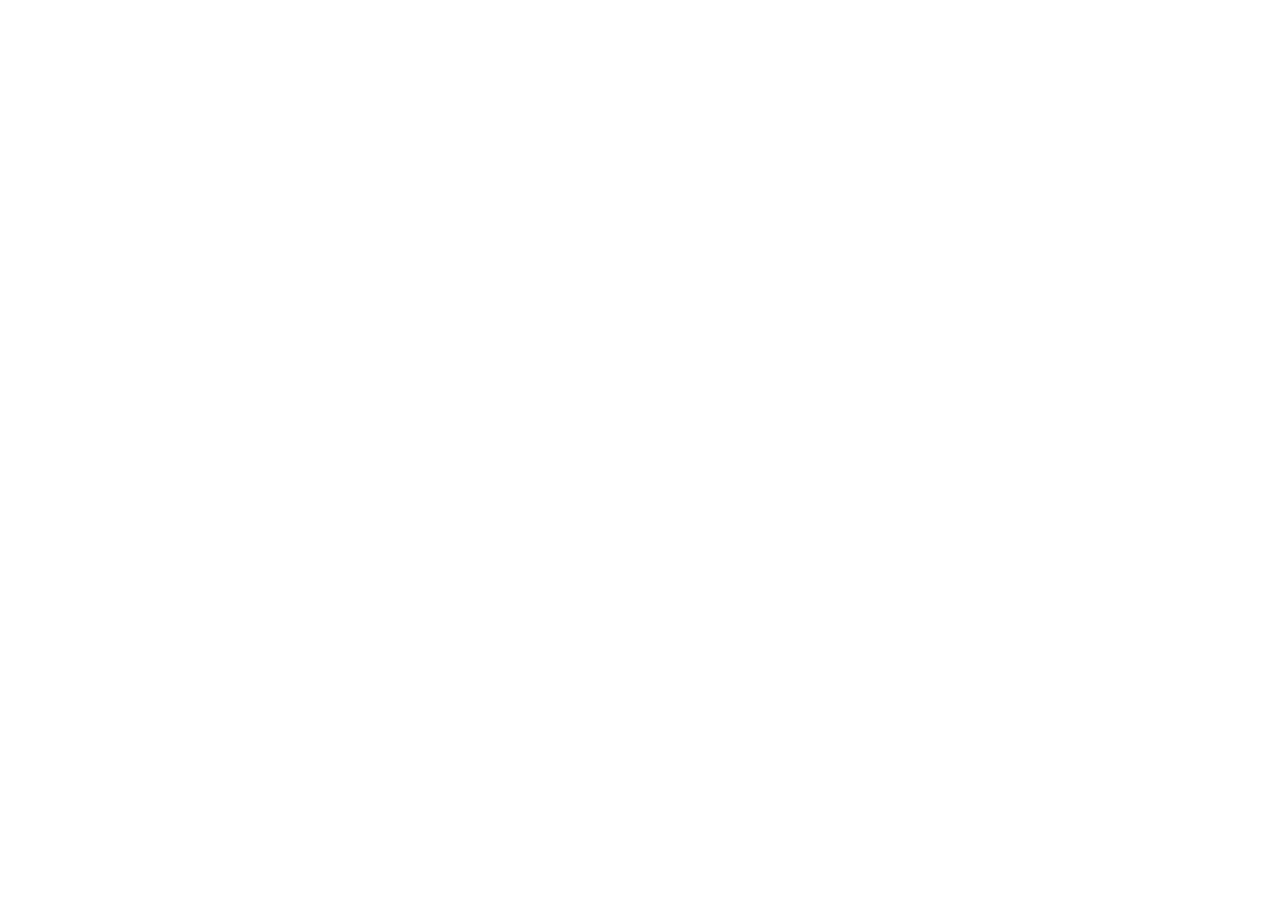
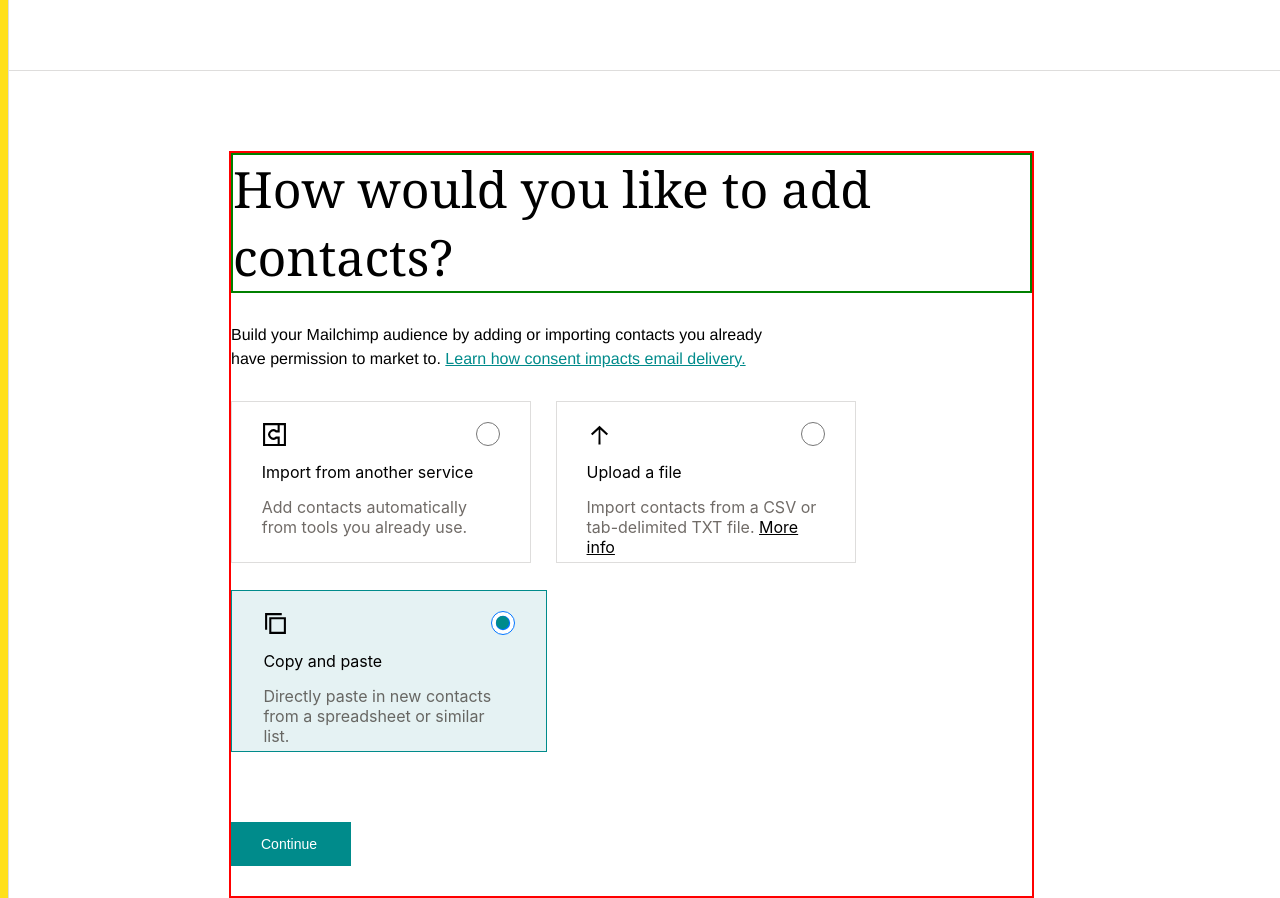
Before and after one commit to shuklabhisekh/Clone-of-Mailchimp, a React (Vite) app: page /signin in a window 1280 px wide. Before the commit the page ends 800 px from the top, so only its background shows below. Built offline with nearby package versions, Linux system fonts and the light colour scheme.

Commit message:
working on Navbar

```diff
--- a/src/component/HomePage/DashboardPage.css
+++ b/src/component/HomePage/DashboardPage.css
@@ -0,0 +1,165 @@
+#contact0{
+    background-color: #ffe01b;
+    --typeface-brand: "Means Web",Georgia,Times,"Times New Roman",serif;
+    --typeface-base: "Graphik Web","Helvetica Neue",Helvetica,Arial,Verdana,sans-serif;
+
+}
+#contact1{
+    margin-left: 8px;
+    background-color: white;
+    border-left: 1px solid rgba(36,28,21,0.15);
+}
+#contactNav{
+    height: 70px;
+    border-bottom: 1px solid rgba(36,28,21,0.15);;
+
+}
+#contact2{
+    border: 2px solid red;
+    width: 63%;
+    margin-top: 80px;
+    margin-left: 220px;
+}
+#contact21{
+    border: 2px solid green ;
+    font-family: "Means Web",Georgia,Times,"Times New Roman",serif;
+    font-size: 50px;
+    font-weight: 500;
+    /* width: 600px; */
+    text-align: left;
+    /* height: 40px; */
+}
+
+#contact22{
+    font-family: "Graphik Web","Helvetica Neue",Helvetica,Arial,Verdana,sans-serif;
+    width: 67%;
+    line-height:
+24px;
+vertical-align:
+baseline;
+letter-spacing:
+normal;
+word-spacing:
+0px;
+margin-top: 30px;
+text-align: left;
+}
+#contact22>a{
+    color: darkcyan;
+    font-weight: 500;
+    text-decoration: underline;
+    cursor: pointer;
+}
+#chooseBox{
+    width: 78%;
+    display: grid;
+    grid-template-columns: repeat(2,48%);
+    justify-content: space-between;
+    margin-top: 30px;
+
+}
+#chooseBox>div{
+    border: 1px solid rgba(36,28,21,0.15);;
+    height: 160px;
+    cursor: pointer;
+
+}
+#chooseBox>div:hover{
+    background-color: rgb(249, 248, 248);
+    border: 1px solid black;
+}
+
+#chooseBox1{
+    cursor: pointer;
+    /* border: 1px solid rgba(36,28,21,0.15);; */
+    height: 160px;
+    width: 314px;
+    margin-top: 27px;
+    border: 1px solid darkcyan;
+    background-color: rgb(229,242,243);
+}
+/* #chooseBox1:hover{
+    border: 1px solid black;
+    background-color: rgb(249, 248, 248);
+
+} */
+#svg{
+    height: 25px;
+    width: 80%;
+    margin: auto;
+    margin-top: 20px;
+    display: flex;
+    justify-content: space-between;
+}
+
+#textName{
+    height: 25px;
+    width: 80%;
+    margin: auto;
+    margin-top: 15px;
+    color: black;
+    text-align: left;
+}
+#textInfo{
+    width: 80%;
+    text-align: left;
+    margin: auto;
+    margin-top: 10px;
+    color:
+rgba(36, 28, 21, 0.65);
+}
+#textInfo>span{
+    color: darkcyan;
+}
+
+button{
+    display: flex;
+    justify-content: flex-start;
+    font-size: 14px;
+    color: white;
+    height: 44px;
+    text-align: center;
+    width: 120px;
+    align-items: center;
+    padding-left: 30px;
+    margin-top: 70px;
+    background-color: darkcyan;
+    border: none;
+    margin-bottom: 30px;
+}
+
+
+
+
+
+
+
+
+
+input[type='radio']{
+    width: 24px;
+    height: 24px;
+    border-radius: 15px;
+    /* top: -2px; */
+    left: 3px;
+    bottom: 3px;
+    position: relative;
+    content: '';
+    display: inline-block;
+    visibility: visible;
+    /* border: 2px solid white; */
+}
+
+input[type='radio']:checked:after {
+    width: 13px;
+    height: 13px;
+    border-radius: 15px;
+    top: 5px;
+    left: 5px;
+    position: relative;
+    background-color: darkcyan;
+    content: '';
+    display: inline-block;
+    visibility: visible;
+    /* border: 1px solid darkcyan; */
+}
--- a/src/component/HomePage/DashboardPart.jsx
+++ b/src/component/HomePage/DashboardPart.jsx
@@ -1,7 +1,94 @@
-import "./DashboardPage.css"
+import "./DashboardPage.css";
 
-export const DashboardPage=()=>{
-    return(
-        <div></div>
-    )
-}
+export const DashboardPage = () => {
+  const handlecolor = () => {};
+  return (
+    <div id="contact0">
+      <div id="contact1">
+        <div id="contactNav"></div>
+        <div id="contact2">
+          <div id="contact21">How would you like to add contacts?</div>
+          <div id="contact22">
+            Build your Mailchimp audience by adding or importing contacts you
+            already have permission to market to.{" "}
+            <a>Learn how consent impacts email delivery.</a>
+          </div>
+          <div id="chooseBox">
+            <div>
+              <div id="svg">
+                {/* <img src="" alt="" /> */}
+                <svg
+                  xmlns="http://www.w3.org/2000/svg"
+                  viewBox="0 0 24 24"
+                  focusable="false"
+                  aria-hidden="true"
+                >
+                  <path
+                    fillRule="evenodd"
+                    clipRule="evenodd"
+                    d="M23 1v22H1V1h22zm-6 2v7h-3.732l-.284-.25a3 3 0 100 4.5l.284-.25H17v7h4V3h-4zm-2 18v-5h-1a5 5 0 110-8h1V3H3v18h12z"
+                  ></path>
+                </svg>
+
+                <input type="radio" name="" id="" />
+              </div>
+              <div id="textName">Import from another service</div>
+              <div id="textInfo">
+                Add contacts automatically from tools you already use.
+              </div>
+            </div>
+            <div onClick={handlecolor}>
+              <div id="svg">
+                <svg
+                  xmlns="http://www.w3.org/2000/svg"
+                  viewBox="0 0 24 24"
+                  focusable="false"
+                  aria-hidden="true"
+                >
+                  <path d="M12.782 7.098L13 21.5h-2l.218-14.402-6.036 5.633-1.364-1.462L12 3.632l8.182 7.637-1.364 1.462-6.036-5.633z"></path>
+                </svg>
+                <input type="radio" name="" id="" />
+              </div>
+              <div id="textName">Upload a file</div>
+              <div id="textInfo">
+                Import contacts from a CSV or tab-delimited TXT file.{" "}
+                <a style={{ color: "black", textDecoration: "underline" }}>
+                  More info
+                </a>
+              </div>
+            </div>
+          </div>
+          <div id="chooseBox1">
+            <div>
+              <div id="svg">
+                {/* <img src="" alt="" /> */}
+                <svg
+                  xmlns="http://www.w3.org/2000/svg"
+                  viewBox="0 0 24 24"
+                  focusable="false"
+                  aria-hidden="true"
+                  class="wink-icon"
+                >
+                  <path d="M18 4H4v14H2V2h16v2z"></path>
+                  <path
+                    fill-rule="evenodd"
+                    clip-rule="evenodd"
+                    d="M6 22V6h16v16H6zM8 8h12v12H8V8z"
+                  ></path>
+                </svg>
+
+                <input type="radio" name="" checked id="" />
+              </div>
+              <div id="textName">Copy and paste</div>
+              <div id="textInfo">
+                Directly paste in new contacts from a spreadsheet or similar
+                list.
+              </div>
+            </div>
+          </div>
+          <button>Continue</button>
+        </div>
+      </div>
+    </div>
+  );
+};
```
